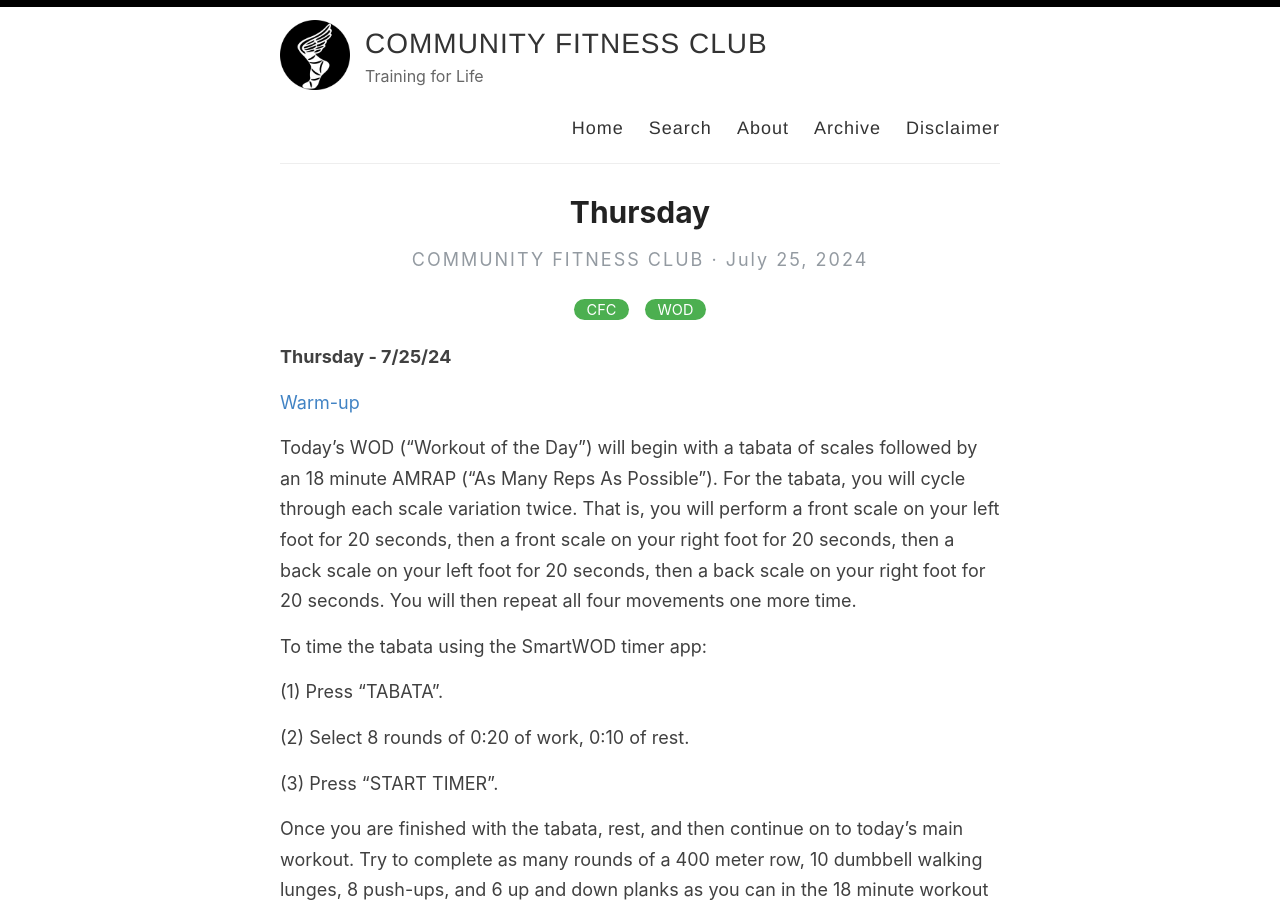
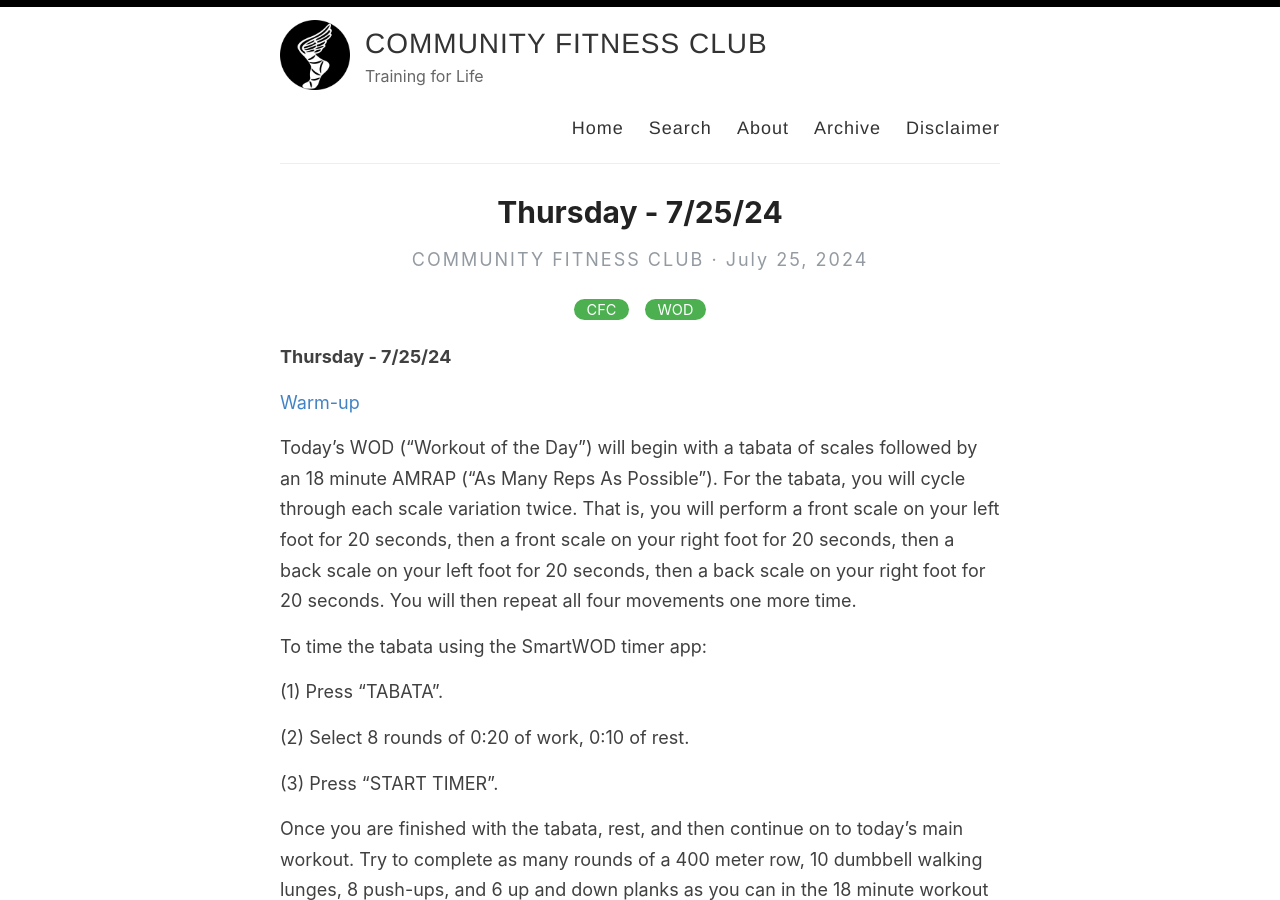
Before and after one commit to communityfitness/club, a Jekyll site: the page built from _posts/2024-07-25-Thursday.md, in a window 1280 px wide and 900 px high. Built offline with Jekyll 4.4.1, drawn with Linux system fonts in a browser that asks for light colours.

Commit message:
Update 2024-07-25-Thursday.md

```diff
--- a/_posts/2024-07-25-Thursday.md
+++ b/_posts/2024-07-25-Thursday.md
@@ -1,6 +1,6 @@
 ---
 layout: post
-title: Thursday
+title: Thursday - 7/25/24
 categories: [CFC,WOD]
 excerpt_separator: <!--more-->
 ---
```
